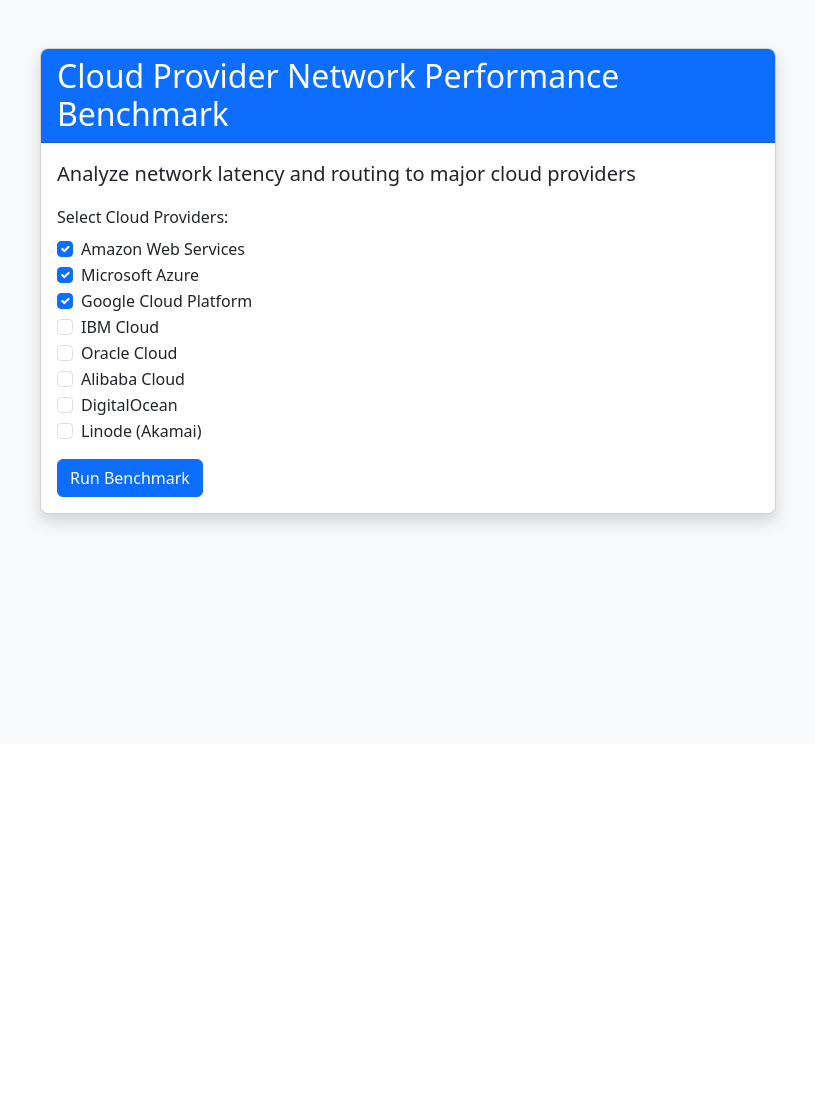
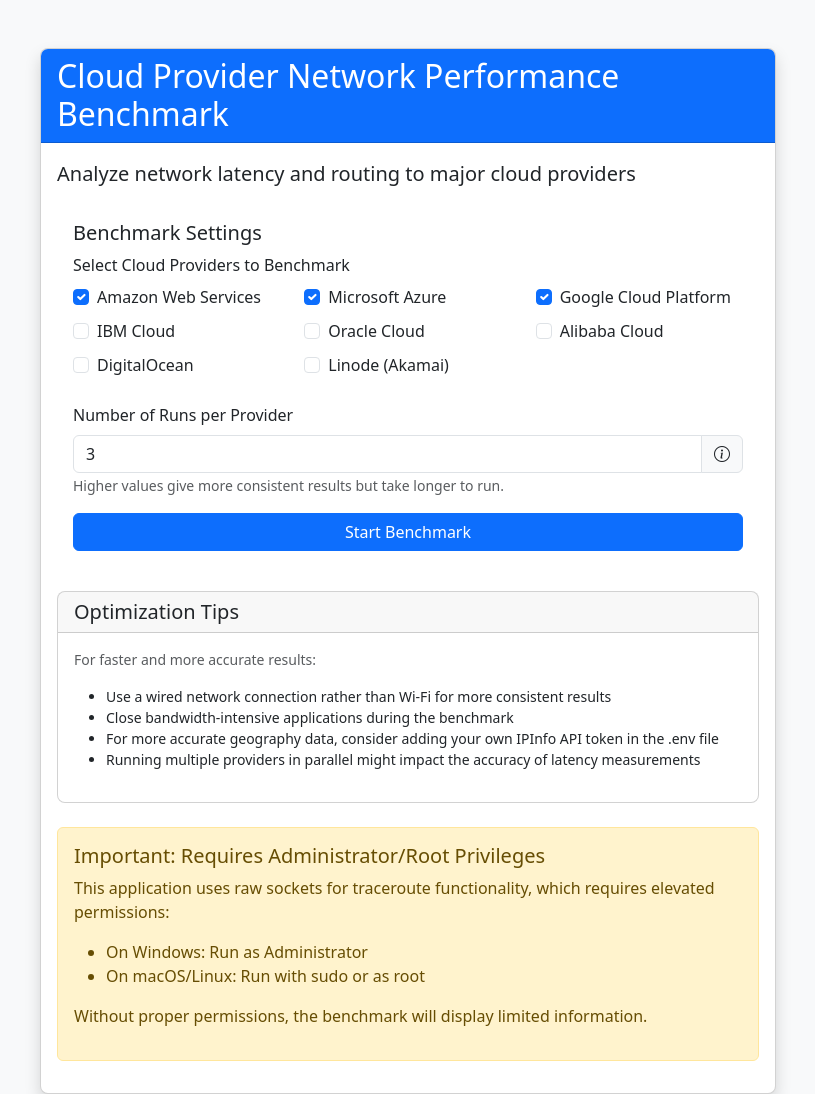
Before and after one commit to EnockMagara/CloudTrace-Benchmark, a Flask app: page / in a window 1280 px wide. Shown: the part 56-1150 px from the top of the page, without its empty margins (232-1047 px from the left). Before the commit the page ends 586 px from the top, so only its background shows below. Run offline with Flask 3, Linux system fonts and the light colour scheme; some libraries are stand-ins or nearby versions.

Commit message:
Display additional alerts

```diff
--- a/templates/index.html
+++ b/templates/index.html
@@ -4,7 +4,9 @@
     <meta charset="UTF-8">
     <meta name="viewport" content="width=device-width, initial-scale=1.0">
     <title>CloudTrace Benchmark</title>
+    <script src="https://code.jquery.com/jquery-3.6.0.min.js"></script>
     <link href="https://cdn.jsdelivr.net/npm/bootstrap@5.3.0-alpha1/dist/css/bootstrap.min.css" rel="stylesheet">
+    <link rel="stylesheet" href="https://cdn.jsdelivr.net/npm/bootstrap-icons@1.8.1/font/bootstrap-icons.css">
     <link rel="stylesheet" href="{{ url_for('static', filename='css/style.css') }}">
     <script src="https://cdn.plot.ly/plotly-latest.min.js"></script>
 </head>
@@ -38,32 +40,85 @@
                     <div class="card-body">
                         <p class="lead">Analyze network latency and routing to major cloud providers</p>
 
-                        <form id="benchmark-form">
+                        <div class="card-body">
+                            <h5 class="card-title">Benchmark Settings</h5>
+                            <form id="benchmarkForm">
                                 <div class="mb-3">
-                                <label class="form-label">Select Cloud Providers:</label>
-                                {% for provider_key, provider_name in providers.items() %}
+                                    <label class="form-label">Select Cloud Providers to Benchmark</label>
+                                    <div class="row">
+                                        {% for provider_id, provider_name in providers.items() %}
+                                        <div class="col-md-4 col-sm-6 mb-2">
                                             <div class="form-check">
-                                    <input class="form-check-input" type="checkbox" value="{{ provider_key }}" id="{{ provider_key }}"
-                                           {% if provider_key in ['aws', 'azure', 'gcp'] %}checked{% endif %}>
-                                    <label class="form-check-label" for="{{ provider_key }}">
+                                                <input class="form-check-input provider-checkbox" type="checkbox" value="{{ provider_id }}" id="check_{{ provider_id }}" name="providers[]" {% if provider_id in ['aws', 'azure', 'gcp'] %}checked{% endif %}>
+                                                <label class="form-check-label" for="check_{{ provider_id }}">
                                                     {{ provider_name }}
                                                 </label>
                                             </div>
+                                        </div>
                                         {% endfor %}
                                     </div>
+                                </div>
 
-                            <button type="submit" class="btn btn-primary" id="runButton">
-                                <span class="spinner-border spinner-border-sm d-none" id="spinner" role="status"></span>
-                                Run Benchmark
-                            </button>
+                                <div class="mb-3">
+                                    <label for="numRuns" class="form-label">Number of Runs per Provider</label>
+                                    <div class="input-group">
+                                        <input type="number" class="form-control" id="numRuns" name="numRuns" min="1" max="10" value="3">
+                                        <div class="input-group-text" data-bs-toggle="tooltip" data-bs-placement="top" title="Multiple runs are averaged to produce more consistent results. More runs = more accurate but takes longer.">
+                                            <i class="bi bi-info-circle"></i>
+                                        </div>
+                                    </div>
+                                    <small class="text-muted">Higher values give more consistent results but take longer to run.</small>
+                                </div>
+
+                                <div class="d-grid gap-2">
+                                    <button type="submit" class="btn btn-primary" id="startBtn">Start Benchmark</button>
+                                </div>
                             </form>
+                        </div>
 
                         <div class="alert alert-info mt-4 d-none" id="runningAlert">
                             <strong>Running benchmark...</strong> This may take a few moments.
                         </div>
 
+                        <div id="progressContainer" class="mt-4 d-none">
+                            <div class="progress mb-3">
+                                <div id="progressBar" class="progress-bar progress-bar-striped progress-bar-animated"
+                                     role="progressbar" aria-valuenow="0" aria-valuemin="0" aria-valuemax="100"
+                                     style="width: 0%"></div>
+                            </div>
+                            <div class="d-flex justify-content-between mb-2">
+                                <span id="progressText">0% Complete</span>
+                                <small class="text-muted" id="progressDetails"></small>
+                            </div>
+                        </div>
+
                         <div class="alert alert-success mt-4 d-none" id="successAlert">
                             <strong>Benchmark complete!</strong> <a href="/visualize">View results</a>
+                        </div>
+
+                        <div class="card mt-4">
+                            <div class="card-header">
+                                <h5 class="mb-0">Optimization Tips</h5>
+                            </div>
+                            <div class="card-body">
+                                <p class="text-muted small">For faster and more accurate results:</p>
+                                <ul class="small">
+                                    <li>Use a wired network connection rather than Wi-Fi for more consistent results</li>
+                                    <li>Close bandwidth-intensive applications during the benchmark</li>
+                                    <li>For more accurate geography data, consider adding your own IPInfo API token in the .env file</li>
+                                    <li>Running multiple providers in parallel might impact the accuracy of latency measurements</li>
+                                </ul>
+                            </div>
+                        </div>
+
+                        <div class="alert alert-warning mt-4">
+                            <h5>Important: Requires Administrator/Root Privileges</h5>
+                            <p>This application uses raw sockets for traceroute functionality, which requires elevated permissions:</p>
+                            <ul>
+                                <li>On Windows: Run as Administrator</li>
+                                <li>On macOS/Linux: Run with sudo or as root</li>
+                            </ul>
+                            <p>Without proper permissions, the benchmark will display limited information.</p>
                         </div>
                     </div>
                 </div>
```
Also changed, not shown: templates/no_results.html (+29 -4 lines). Lines whose indentation alone changed are shown as unchanged.
